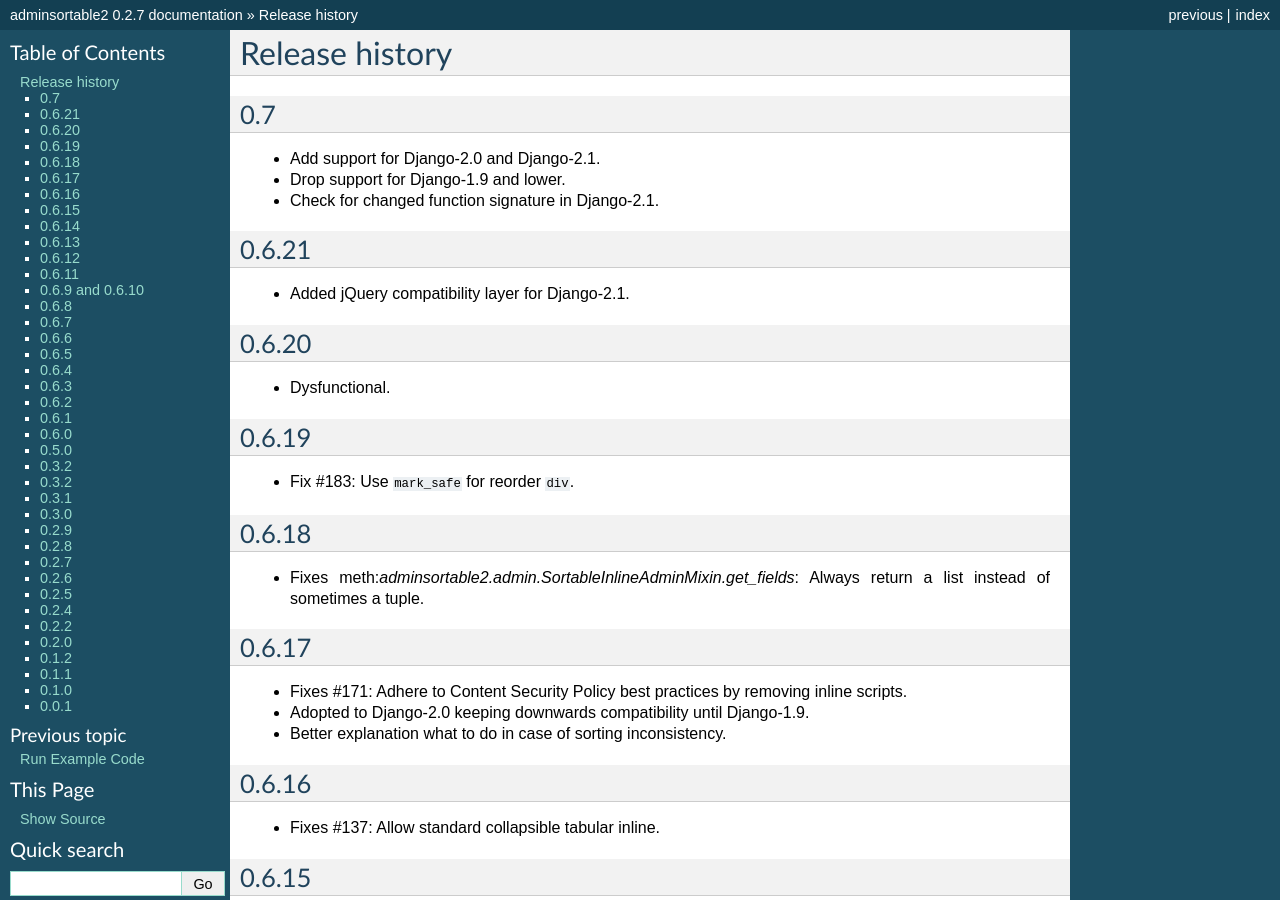
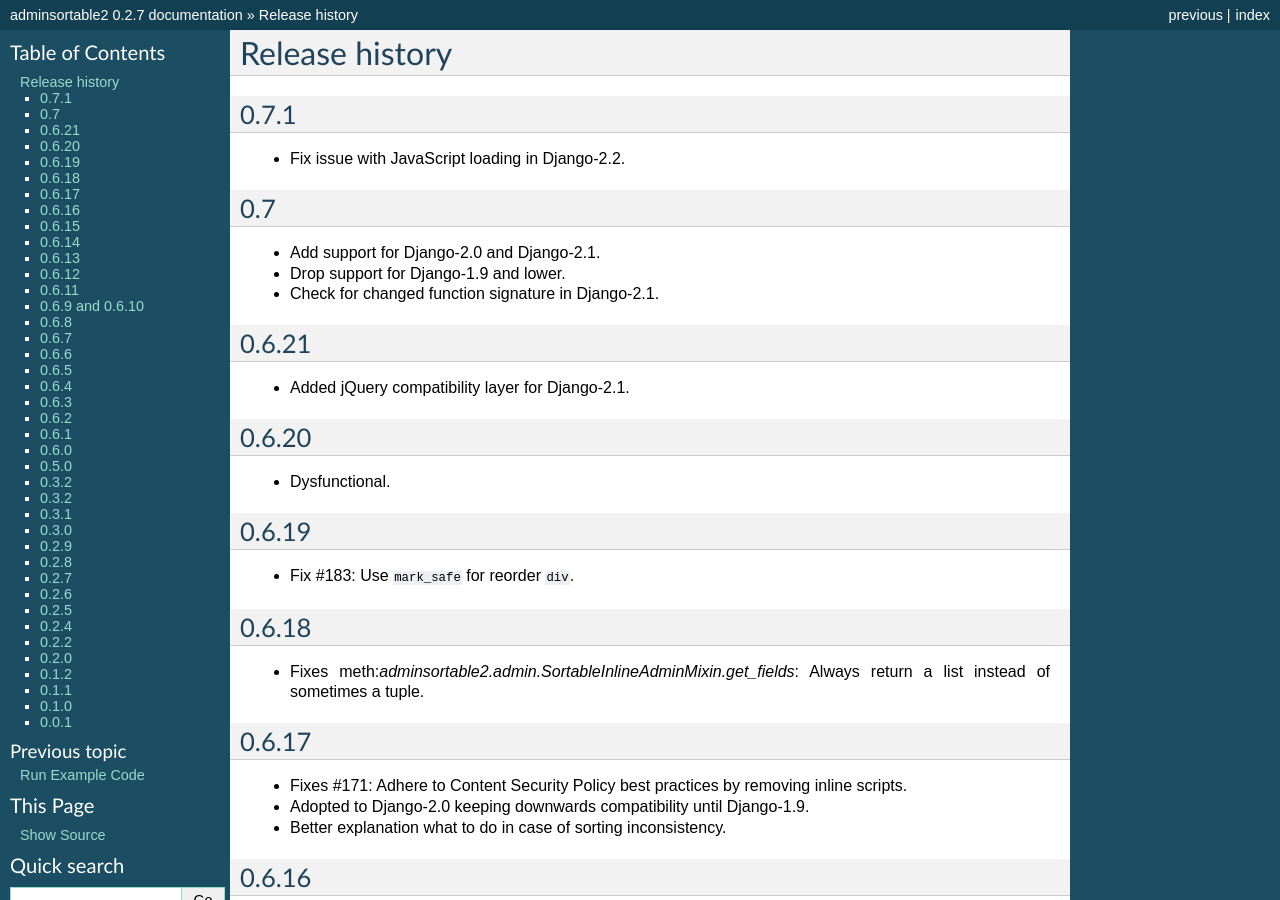
Before and after one commit to jrief/django-admin-sortable2, a Sphinx documentation site: the page built from docs/source/changelog.rst, in a window 1280 px wide and 900 px high. Built offline with Sphinx 7.4.7, drawn with Linux system fonts in a browser that asks for light colours.

Commit message:
Bump to version 0.7.1

```diff
--- a/adminsortable2/__init__.py
+++ b/adminsortable2/__init__.py
@@ -1 +1 @@
-__version__ = '0.7'
+__version__ = '0.7.1'
--- a/docs/source/changelog.rst
+++ b/docs/source/changelog.rst
@@ -3,6 +3,10 @@
 ===============
 Release history
 ===============
+
+0.7.1
+-----
+* Fix issue with JavaScript loading in Django-2.2.
 
 0.7
 ---
```
Also changed, not shown: README.md (+1 -1 lines).
